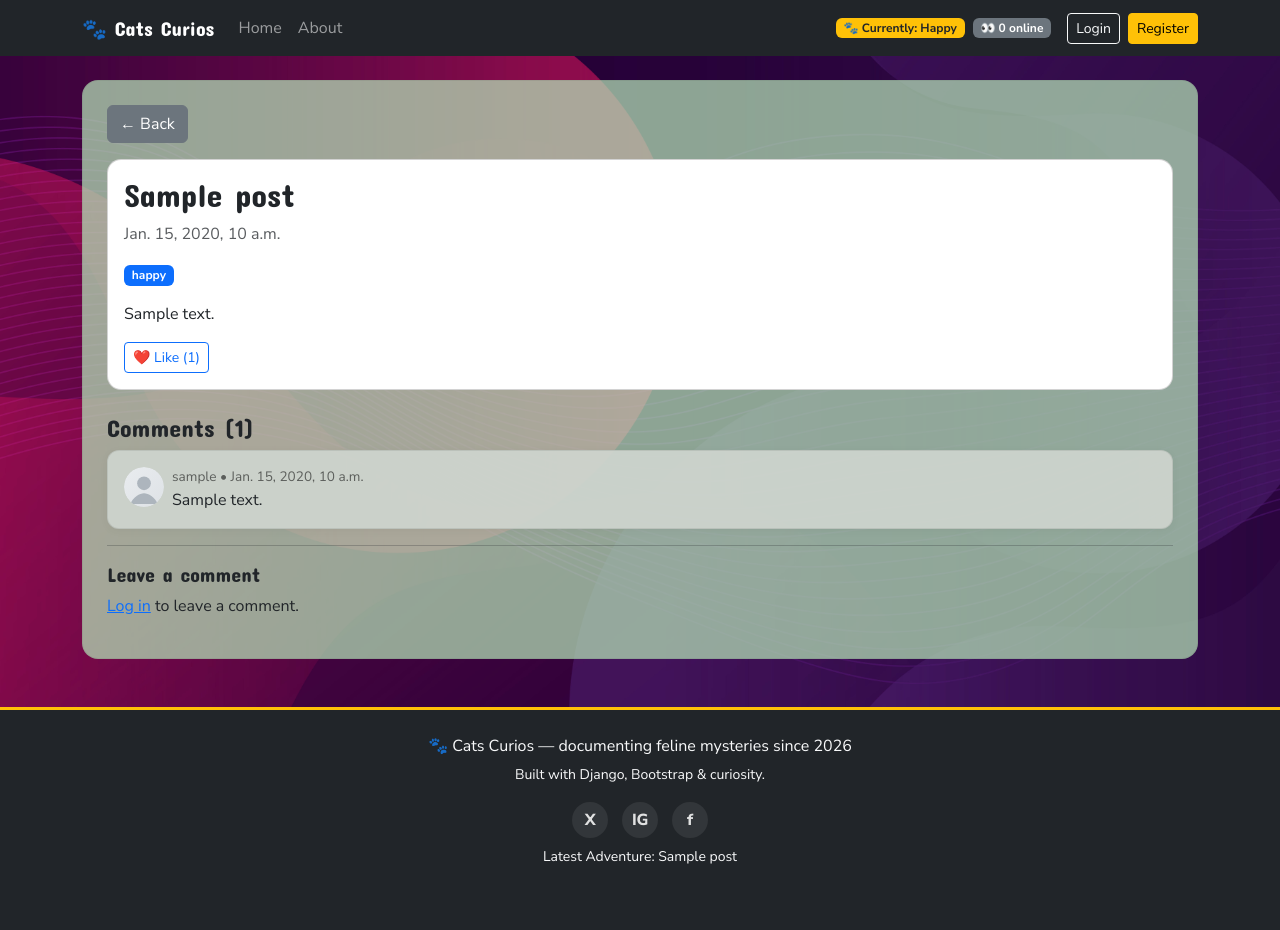
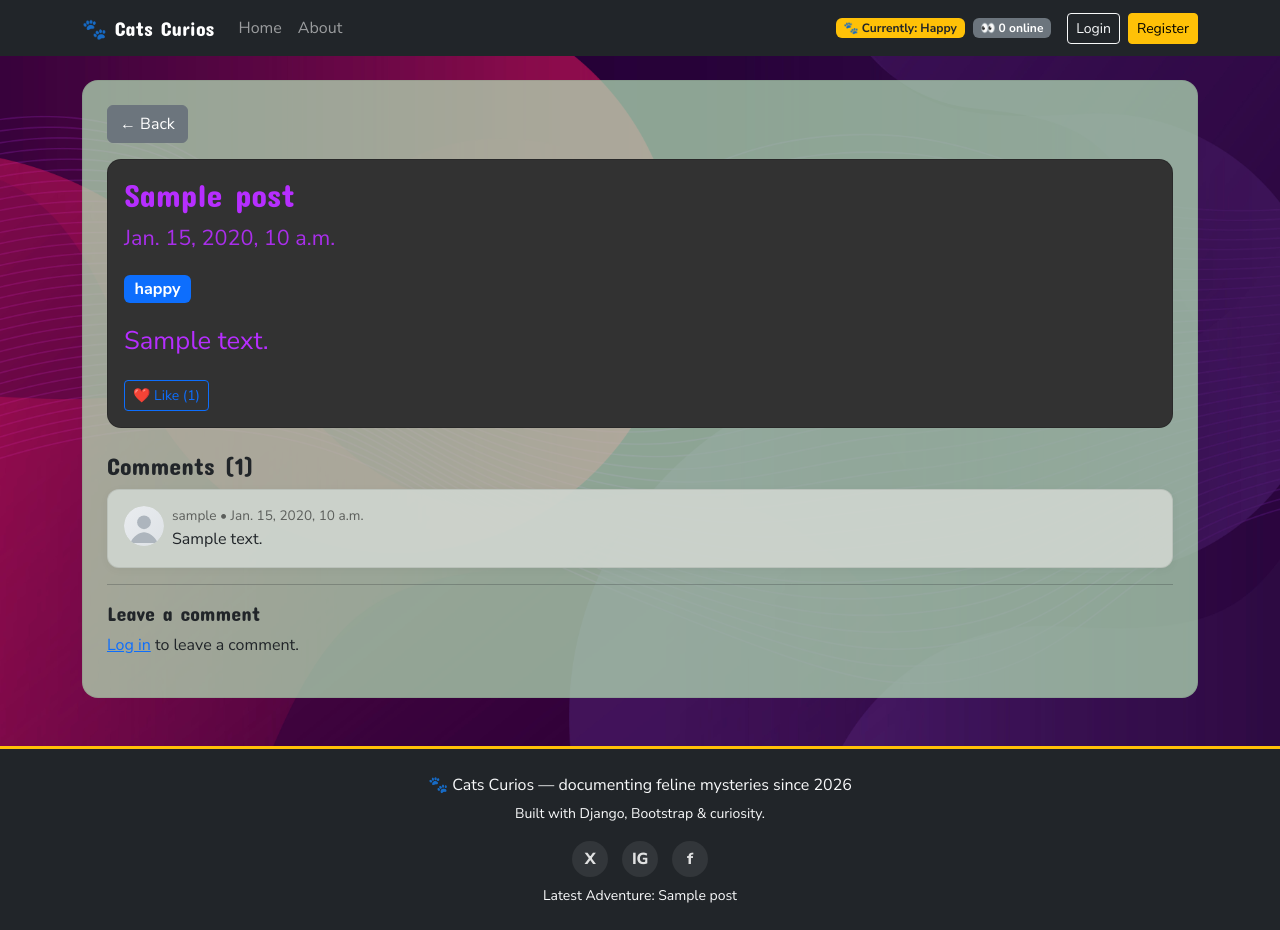
Before and after one commit to rikity432/CatsCurios, a Django app: a page that uses templates/blog/post_detail.html in a window 1280 px wide. Before the commit the page ends 864 px from the top, so only its background shows below. Run offline with Django 5.2, Linux system fonts and the light colour scheme; tables that the repository leaves empty hold one stand-in row (values such as "Sample post").

Commit message:
css styling changes

```diff
--- a/static/css/site.css
+++ b/static/css/site.css
@@ -3,7 +3,8 @@ html, body {
 }
 
 :root {
-  --widget-panel-bg: rgba(230, 214, 214, 0.913);
+  --widget-panel-bg: rgba(55, 39, 58, 0.913);
+  --brand-purple: #b62eff;
 }
 
 body {
@@ -52,6 +53,38 @@ h1, h2, h3, h4, h5, h6,
 .card {
   border-radius: 14px;
   transition: transform 0.2s ease, box-shadow 0.2s ease;
+  background-color: rgb(50, 50, 50);
+  font-size: 1.35rem;
+  color: var(--brand-purple);
+}
+
+/* Blog index: card title link should not be Bootstrap blue */
+.posts-centered .card-title a {
+  color: var(--brand-purple) !important;
+}
+
+.posts-centered .card-title a:hover,
+.posts-centered .card-title a:focus {
+  color: #d05bff !important;
+  text-decoration: underline;
+}
+
+/* Blog index: increase excerpt text size */
+.posts-centered .card-text {
+  font-size: 1.5rem;
+  line-height: 1.65;
+}
+
+/* Post detail: override Bootstrap muted timestamp */
+.post-timestamp {
+  color: var(--brand-purple) !important;
+  opacity: 0.9;
+}
+
+/* Post detail: increase body text size */
+.post-content {
+  font-size: 1.6rem;
+  line-height: 1.7;
 }
 
 .card:hover {
--- a/templates/blog/post_detail.html
+++ b/templates/blog/post_detail.html
@@ -16,9 +16,9 @@
     {% endif %}
     <div class="card-body">
         <h1 class="h2">{{ post.title }}</h1>
-        <p class="text-muted">{{ post.created_on }}</p>
+        <p class="text-muted post-timestamp">{{ post.created_on }}</p>
         <span class="badge bg-primary mb-3">{{ post.mood }}</span>
-        <p>{{ post.content }}</p>
+        <p class="post-content">{{ post.content }}</p>
 
         <div class="mt-3">
             {% if user.is_authenticated %}
```
